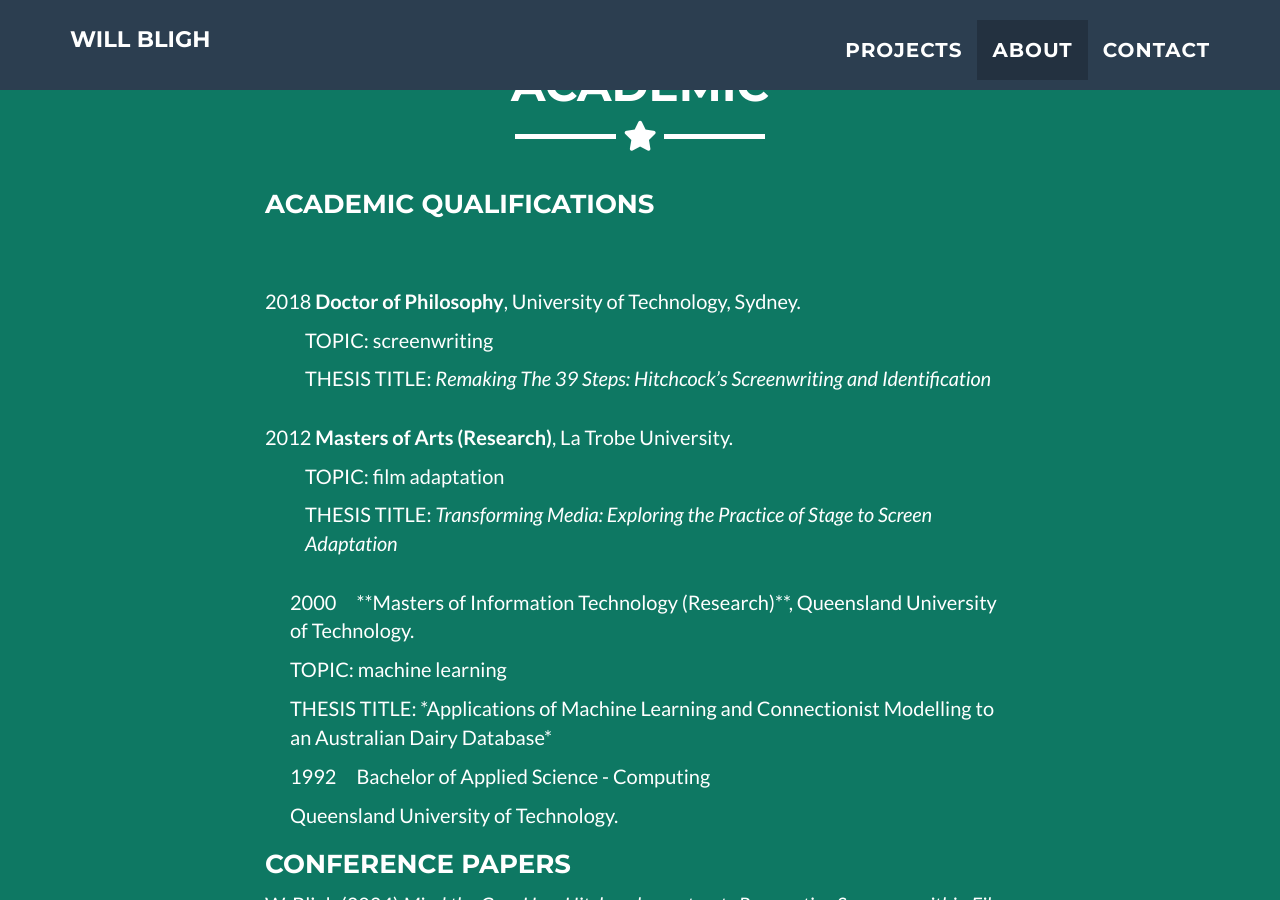
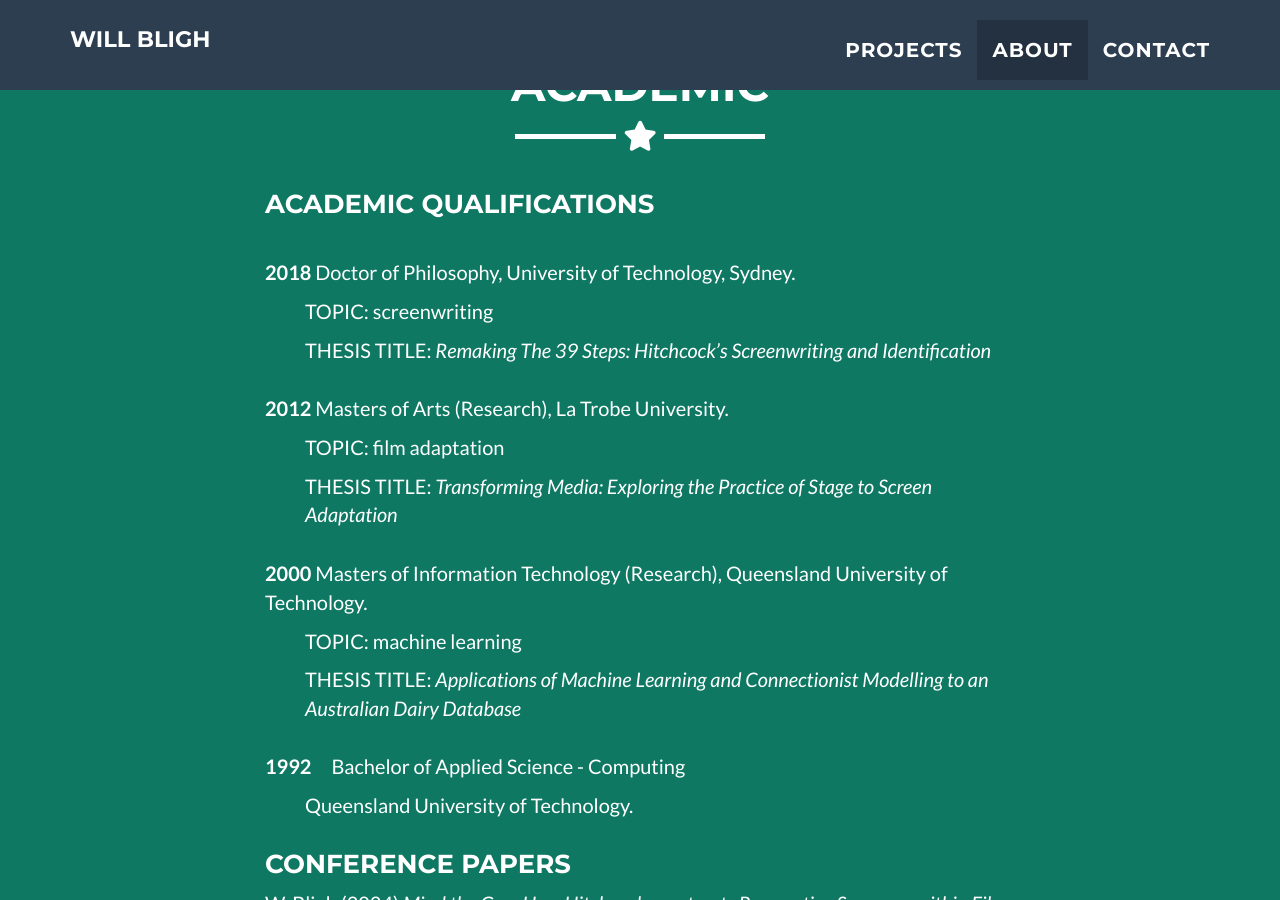
Before and after one commit to willbligh/willbligh.github.io, a Jekyll site: the page built from _posts/2014-07-18-project-1.markdown, in a window 1280 px wide and 900 px high, scrolled down 2381 px. Built offline with Jekyll 4.4.1, drawn with Linux system fonts in a browser that asks for light colours; part of the change alters nothing that is shown.

Commit message:
Update academic.md

```diff
--- a/_includes/docs/academic.md
+++ b/_includes/docs/academic.md
@@ -1,21 +1,20 @@
 
 ### Academic Qualifications
 <br>
-<br>
-2018 **Doctor of Philosophy**, University of Technology, Sydney.
+**2018** Doctor of Philosophy, University of Technology, Sydney.
 - TOPIC: screenwriting
 - THESIS TITLE: *Remaking The 39 Steps: Hitchcock’s Screenwriting and Identification*
 
-2012 **Masters of Arts (Research)**, La Trobe University.
+**2012** Masters of Arts (Research), La Trobe University.
 - TOPIC: film adaptation
 - THESIS TITLE: *Transforming Media: Exploring the Practice of Stage to Screen Adaptation*
 
-<p style="margin-left: 25px;">2000&emsp;**Masters of Information Technology (Research)**, Queensland University of Technology.</p>
-<p style="margin-left: 25px; margin-top: 0px;">TOPIC: machine learning</p>
-<p style="margin-left: 25px; margin-top: 0px;">THESIS TITLE: *Applications of Machine Learning and Connectionist Modelling to an Australian Dairy Database*</p>
+**2000** Masters of Information Technology (Research), Queensland University of Technology.
+- TOPIC: machine learning
+- THESIS TITLE: *Applications of Machine Learning and Connectionist Modelling to an Australian Dairy Database*
 
-<p style="margin-left: 25px;">1992&emsp;Bachelor of Applied Science - Computing</p>
-<p style="margin-left: 25px; margin-top: 0px;">Queensland University of Technology.</p>
+**1992**&emsp;Bachelor of Applied Science - Computing
+- Queensland University of Technology.
 
 ### Conference Papers
 
```
